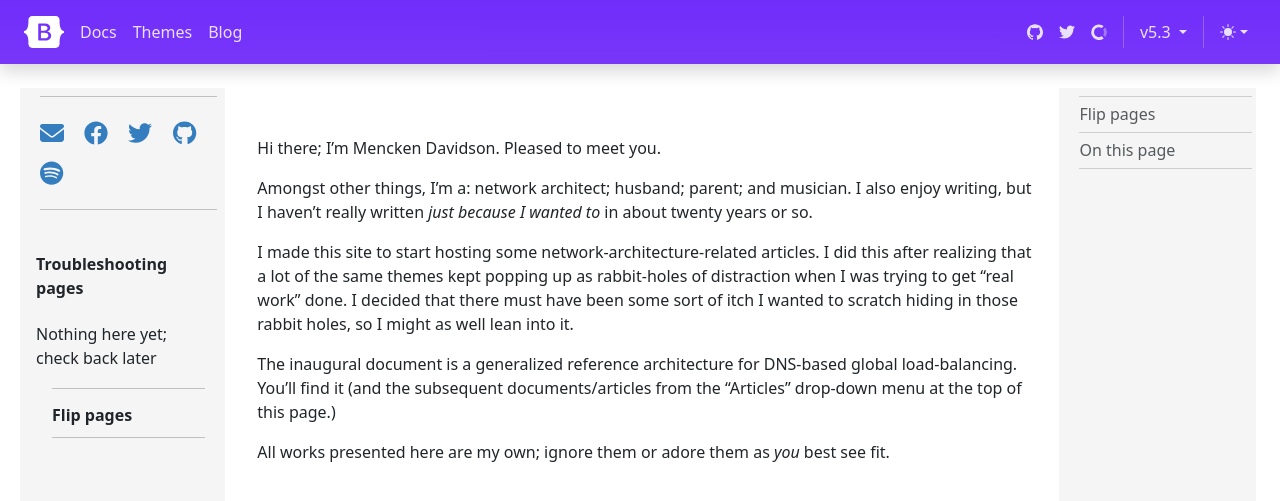
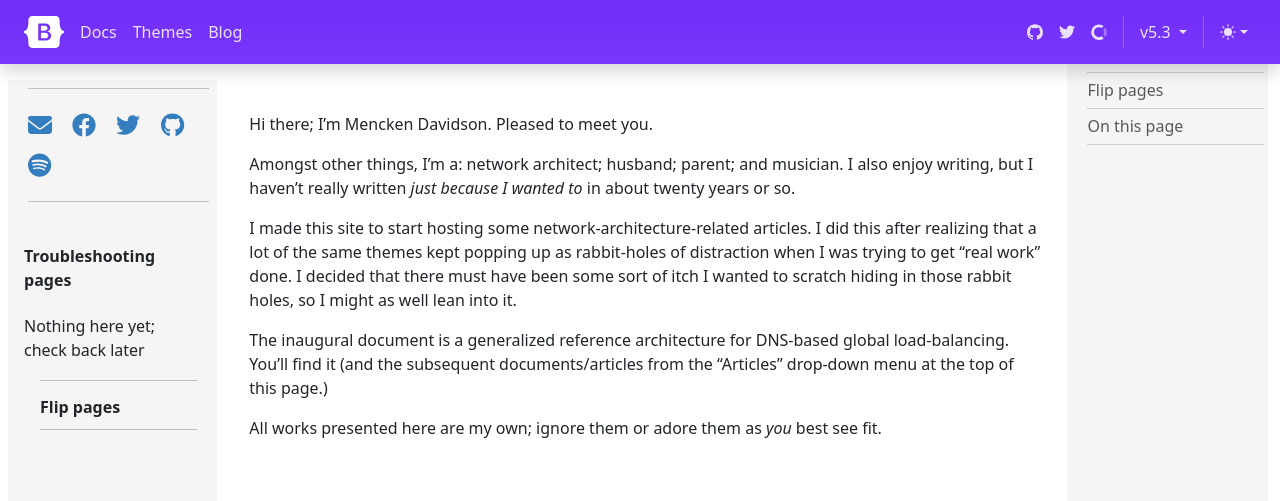
Before and after one commit to menckend/alpha, a Jekyll site: the page built from index.md, in a window 1280 px wide and 900 px high. Shown: the top 501 px of the window. Built offline with Jekyll 4.4.1, drawn with Linux system fonts in a browser that asks for light colours; nearby versions of some CDN libraries; library files that are not in the unit come from our copies.

Commit message:
Update default.html

```diff
--- a/_layouts/default.html
+++ b/_layouts/default.html
@@ -10,13 +10,13 @@
 		</div>
 		{% include new-svg-symbols.html %}
 		{% include newtemplate-header.html %}
-		<div class="container-fluid bd-gutter mt-3 my-md-4 bd-layout">
+<!--		<div class="container-fluid bd-gutter mt-3 my-md-4 bd-layout"> -->
+			<div class="container-fluid bd-layout">
 			{% include new-sidebar.html %}
 			<main class="bd-main order-1">
 				{% include new-page-intro.html %}
 				{% include new-page-content.html %}
 				{% include new-page-toc.html %}
-
 			</main>
 		</div>
 	{% include new-page-footer.html%}
```
